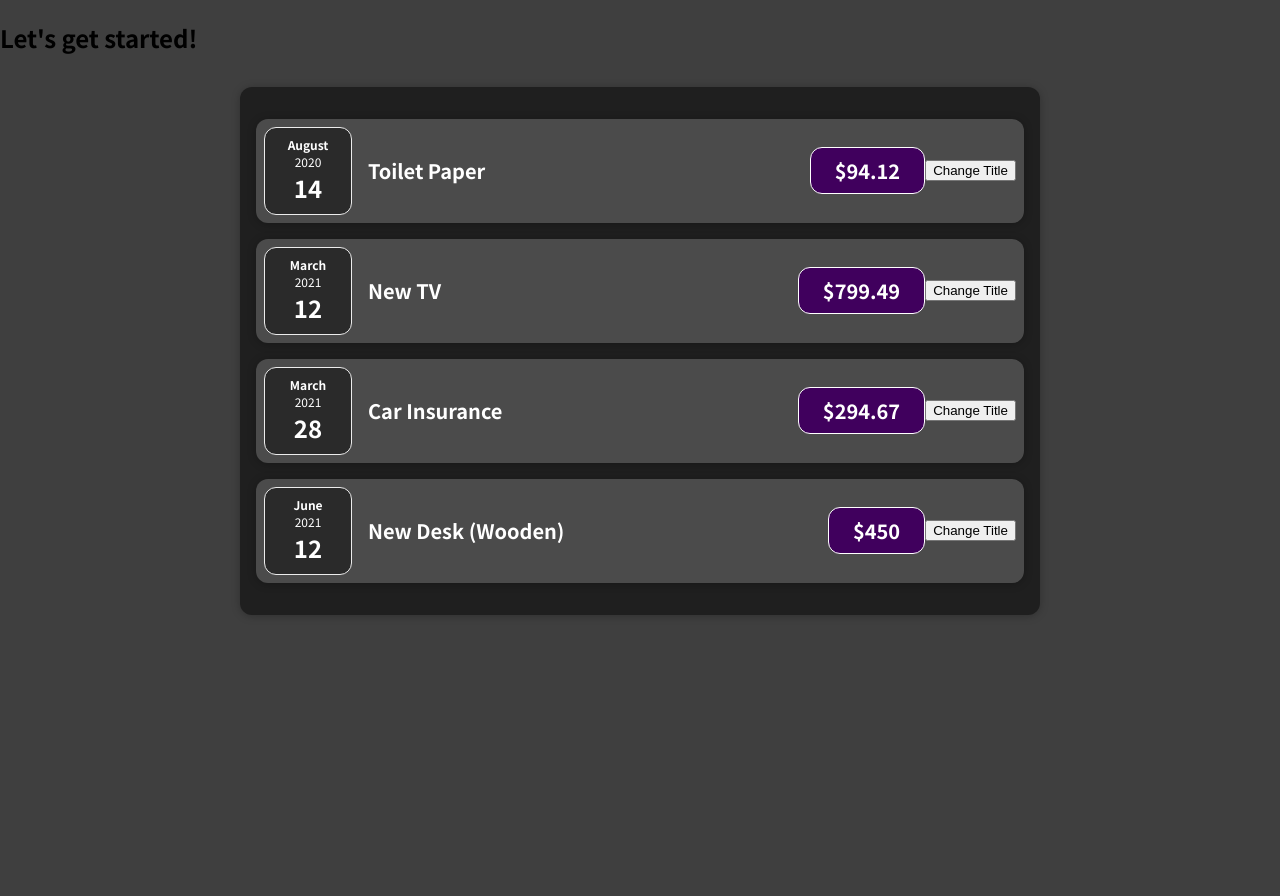
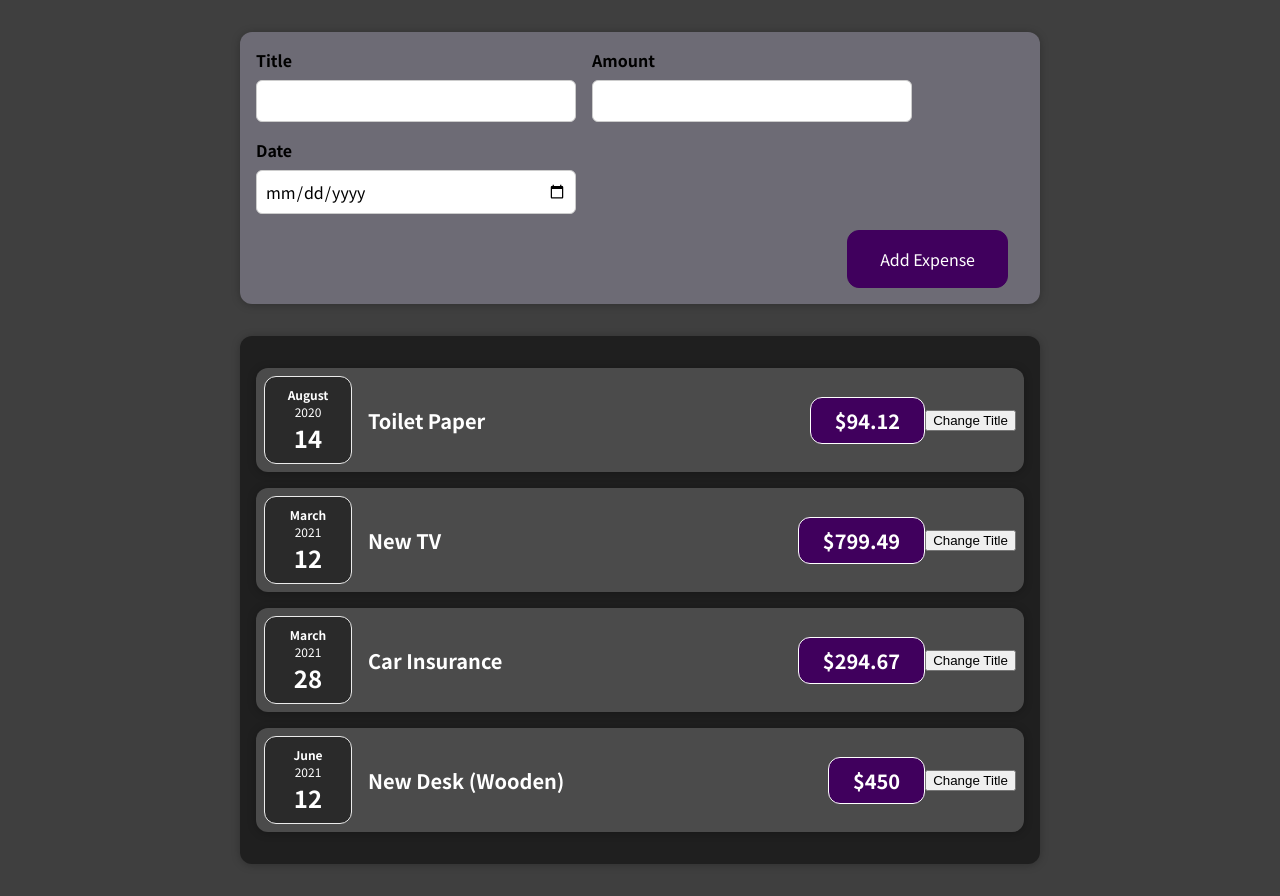
Before and after one commit to Sotilrac1/react3, a React (Create React App) app: page / in a window 1280 px wide. Before the commit the page ends 800 px from the top, so only its background shows below. Built offline with nearby package versions, Linux system fonts and the light colour scheme.

Commit message:
Update 4 files

```diff
--- a/src/App.js
+++ b/src/App.js
@@ -1,6 +1,7 @@
 import React from 'react';
 
 import Expenses from './components/Expenses/Expenses';
+import NewExpense from './components/Expenses/NewExpense';
 
 const App = () => {
   const expenses = [
@@ -34,7 +35,7 @@
 
   return (
     <div>
-      <h2>Let's get started!</h2>
+      <NewExpense/>
       <Expenses items={expenses} />
     </div>
   );
--- a/src/components/Expenses/ExpenseForm.js
+++ b/src/components/Expenses/ExpenseForm.js
@@ -0,0 +1,31 @@
+import "./ExpenseForm.css";
+
+function ExpenseForm(){
+const titleChangeHandler =()=>{
+    console.log('changed');
+};
+
+    return (
+        <form>
+            <div className="new-expense__controls">
+                <div className="new-expense__control">
+                   <label >Title</label>
+                   <input type='text' onChange={titleChangeHandler}></input>
+                </div>
+                <div className="new-expense__control">
+                   <label>Amount</label>
+                   <input type='number' min='0.01' step='0.01'/>
+                </div>
+                <div className="new-expense__control">
+                   <label>Date</label>
+                   <input type="date" min="2019-01-01" max="2022-12-31"/>
+                </div>
+            </div>
+                <div  className="new-expense__actions">
+                   <button type="submit">Add Expense</button>
+                </div>
+        </form>
+    );
+};
+
+export default ExpenseForm;
--- a/src/components/Expenses/NewExpense.css
+++ b/src/components/Expenses/NewExpense.css
@@ -1,5 +1,5 @@
 .new-expense {
-    background-color: #a892ee;
+    background-color: #6d6b75;
     padding: 1rem;
     margin: 2rem auto;
     width: 50rem;
--- a/src/components/Expenses/NewExpense.js
+++ b/src/components/Expenses/NewExpense.js
@@ -0,0 +1,13 @@
+import ExpenseForm from "./ExpenseForm";
+import "./NewExpense.css";
+
+function NewExpense (){
+    return (
+        <div className="new-expense">
+         <ExpenseForm/>
+        </div>
+
+    );
+
+};
+export default NewExpense;
```
